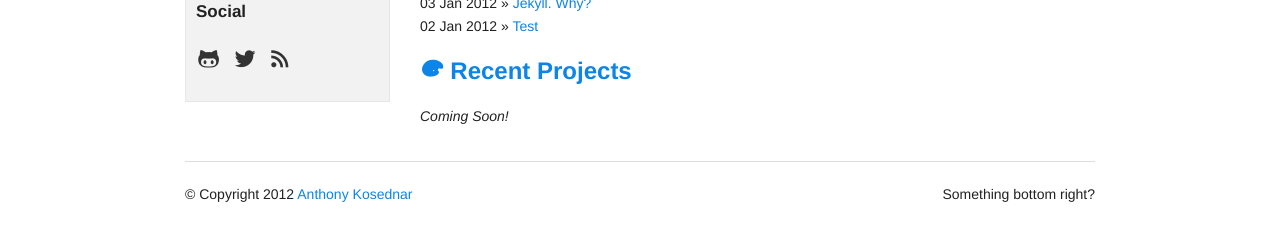
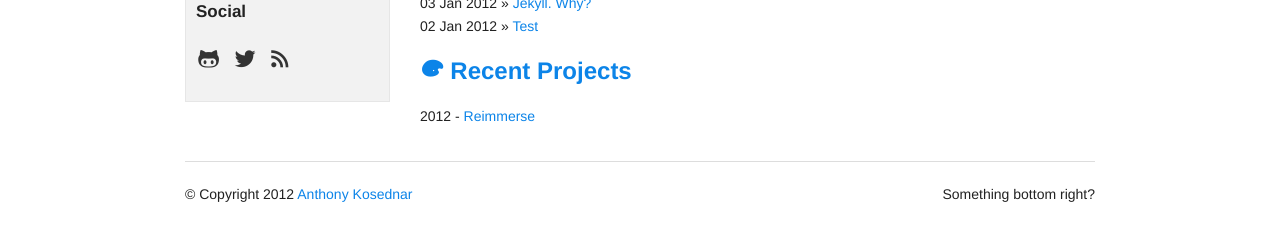
Before and after one commit to akosednar/akosednar.github.com, a Jekyll site: the page built from index.html, in a window 1280 px wide. Shown: the part 313-554 px from the top of the page. Built offline with Jekyll 4.4.1, drawn with Linux system fonts in a browser that asks for light colours.

Commit message:
Add reimmerse to projects

```diff
--- a/index.html
+++ b/index.html
@@ -23,7 +23,7 @@ title: Home
          <div class="twelve columns">
        		<h2><span class="icon">&#127912;</span> Recent Projects</h2>
         	<ul class="posts">
-        		<li><i>Coming Soon!</i>
+        		<li>2012 - <a href="http://reimmer.se">Reimmerse</a><span></span></li>
         	</ul>
         </div>
 
```
